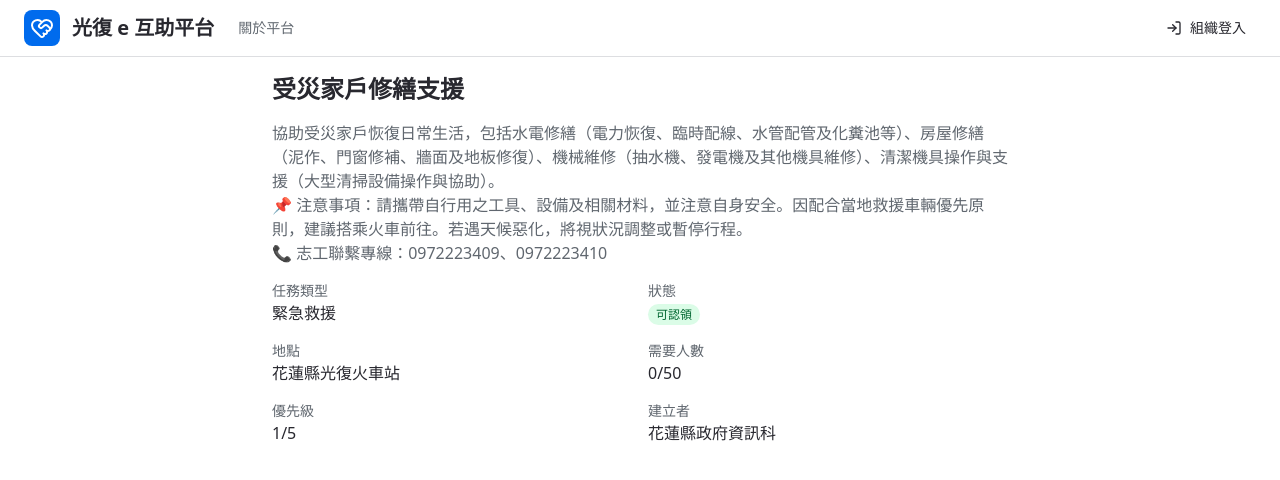
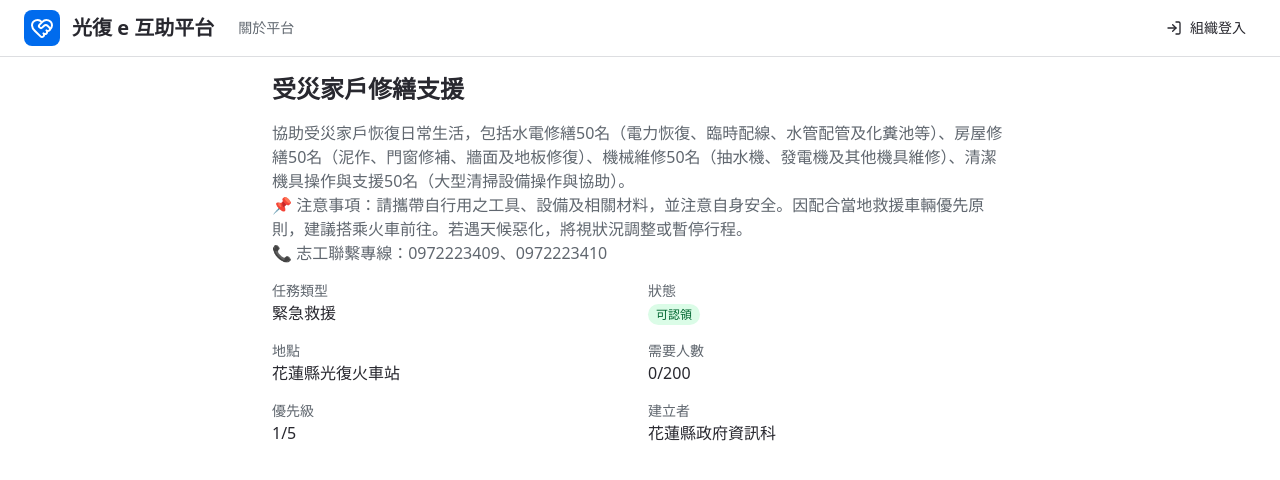
Before and after one commit to awtw/e-cooperative, a Next.js app: page /tasks/task_001 in a window 1280 px wide. Shown: the top 480 px of the page. Built offline with nearby package versions, Linux system fonts and the light colour scheme; no server answers.

Commit message:
fix: 更新任務描述及所需志工人數

```diff
--- a/src/components/task/data.ts
+++ b/src/components/task/data.ts
@@ -5,14 +5,14 @@ export const mockData: TaskInterface[] = [
     id: "task_001",
     title: "受災家戶修繕支援",
     description:
-      "協助受災家戶恢復日常生活，包括水電修繕（電力恢復、臨時配線、水管配管及化糞池等）、房屋修繕（泥作、門窗修補、牆面及地板修復）、機械維修（抽水機、發電機及其他機具維修）、清潔機具操作與支援（大型清掃設備操作與協助）。\n📌 注意事項：請攜帶自行用之工具、設備及相關材料，並注意自身安全。因配合當地救援車輛優先原則，建議搭乘火車前往。若遇天候惡化，將視狀況調整或暫停行程。\n📞 志工聯繫專線：0972223409、0972223410",
+      "協助受災家戶恢復日常生活，包括水電修繕50名（電力恢復、臨時配線、水管配管及化糞池等）、房屋修繕50名（泥作、門窗修補、牆面及地板修復）、機械維修50名（抽水機、發電機及其他機具維修）、清潔機具操作與支援50名（大型清掃設備操作與協助）。\n📌 注意事項：請攜帶自行用之工具、設備及相關材料，並注意自身安全。因配合當地救援車輛優先原則，建議搭乘火車前往。若遇天候惡化，將視狀況調整或暫停行程。\n📞 志工聯繫專線：0972223409、0972223410",
     task_type: "rescue", // 對應到 getTaskTypeLabel → "緊急救援"
     location_data: {
       address: "花蓮縣光復火車站",
       coordinates: { lat: 23.66661, lng: 121.42129 },
       details: "09:00集合，由花蓮縣政府人員引導與派工",
     },
-    required_volunteers: 50,
+    required_volunteers: 200,
     required_skills: ["水電修繕", "房屋修繕", "機械維修", "清潔機具操作"],
     deadline: "2025-10-08T17:00:00Z",
     priority_level: 1,
```
